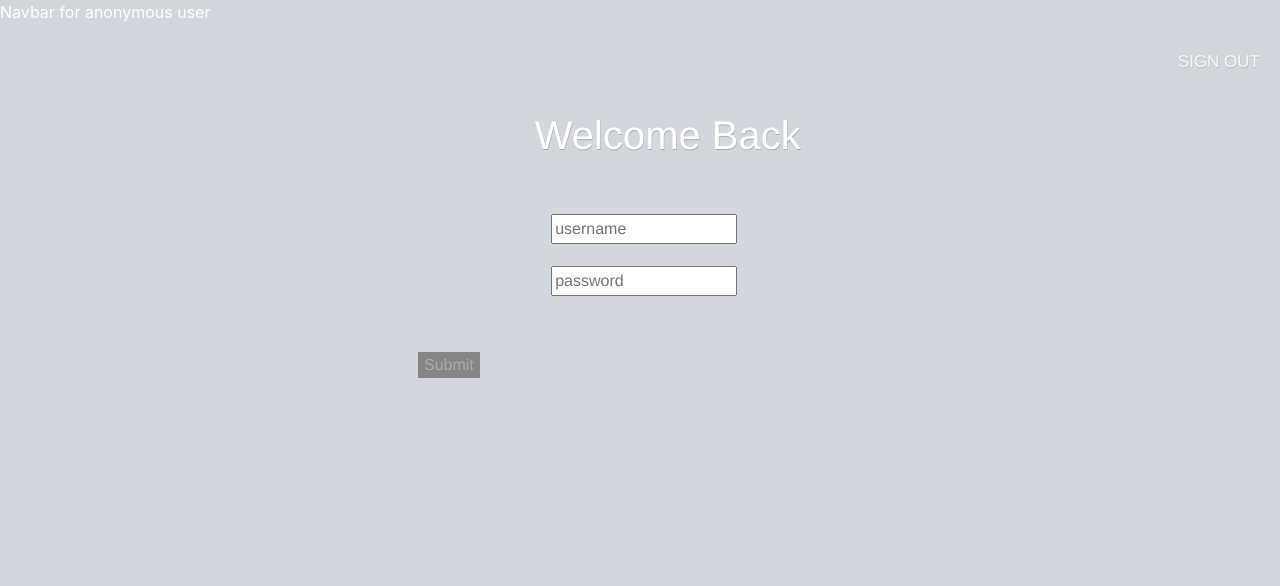
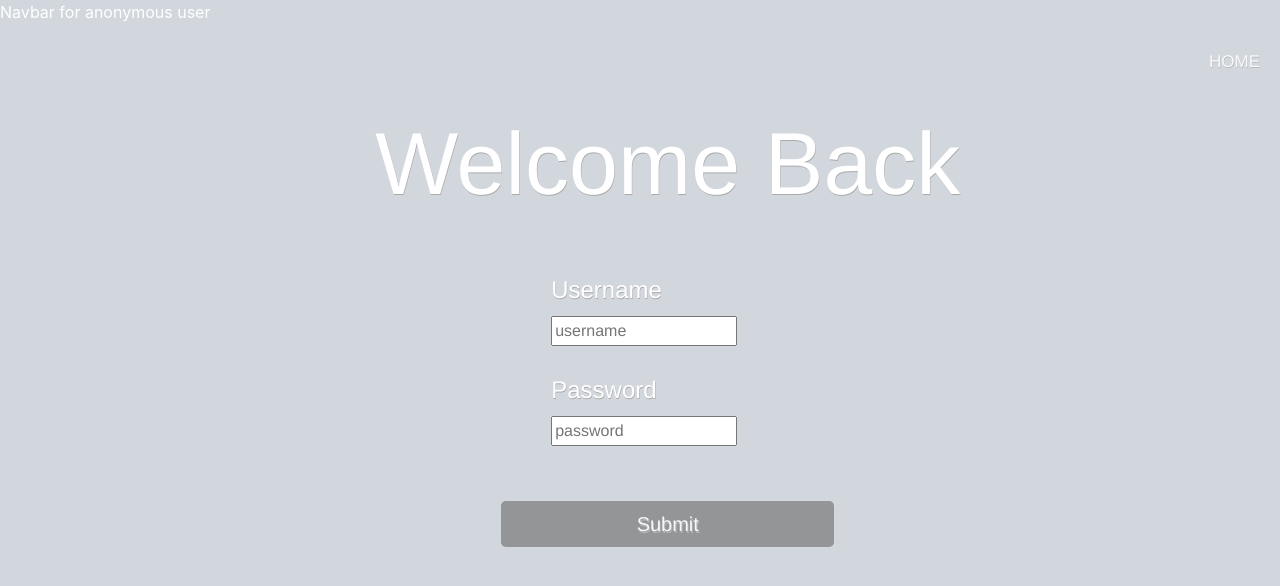
Before and after one commit to BSkrockii/GetALife, a Django app: page /login/ in a window 1280 px wide. Shown: the top 586 px of the page. Run offline with Django 3.2, Linux system fonts and the light colour scheme; some libraries are stand-ins or nearby versions.

Commit message:
container containment, minor documentation, cleanup + markup

```diff
--- a/getalife/templates/life/login.html
+++ b/getalife/templates/life/login.html
@@ -4,30 +4,38 @@
     <head>
         <meta charset="utf-8">
         <link rel="shortcut icon" type="image/png" href="{% static 'img/favicon.png' %}"/>
-        <link href="https://stackpath.bootstrapcdn.com/bootstrap/4.4.1/css/bootstrap.min.css" rel="stylesheet" integrity="sha384-Vkoo8x4CGsO3+Hhxv8T/Q5PaXtkKtu6ug5TOeNV6gBiFeWPGFN9MuhOf23Q9Ifjh" crossorigin="anonymous">
-        <link rel="stylesheet" href="{% static 'css/login.css' %}">
     </head>
     {% block content %}
     <body>
+        <!-- top navigation bar, link pages -->
         <nav class="nav justify-content-end">
-            <a class="nav-link text-light" href="{% url 'index' %}">SIGN OUT</a>
+            <a class="nav-link text-light" href="{% url 'index' %}">HOME</a>
         </nav>
+
+        <!-- container for main form body -->
         <div class="container">
-            <div class="text-center text-nowrap">
-                <a class="mainH"><h1>Welcome Back</h1></a>
+            <div class="mainH text-center text-nowrap">
+                <h1 class="display-2">Welcome Back</h1>
             </div>
-        </div>
-        <div class="container">
             <form method="POST">
                 {% csrf_token %}
+
                 <div class="topuser text-nowrap">
-                    <a class="username"><input type="text" name="username" placeholder="username"><br></a>
+                    <div class="userH" style="text-align: left">
+                        <label for="user"><b>Username</b></label>
+                    </div>
+                    <input type="text" name="username" placeholder="username"><br>
                 </div>
                 <div class="toppassword">
+                    <div class="passwordH" style="text-align: left">
+                        <label for="password"><b>Password</b></label>
+                    </div>
                     <input type="password" name="password" placeholder="password"><br>
                 </div>
+
+                <!-- auth button for form, send credential -->
                 <div class="btn-submit text-center">
-                    <input type="submit">
+                    <input class="btn btn-light btn-lg btn-block text-white" type="submit">
                 </div>
             </form>
         </div>
```
